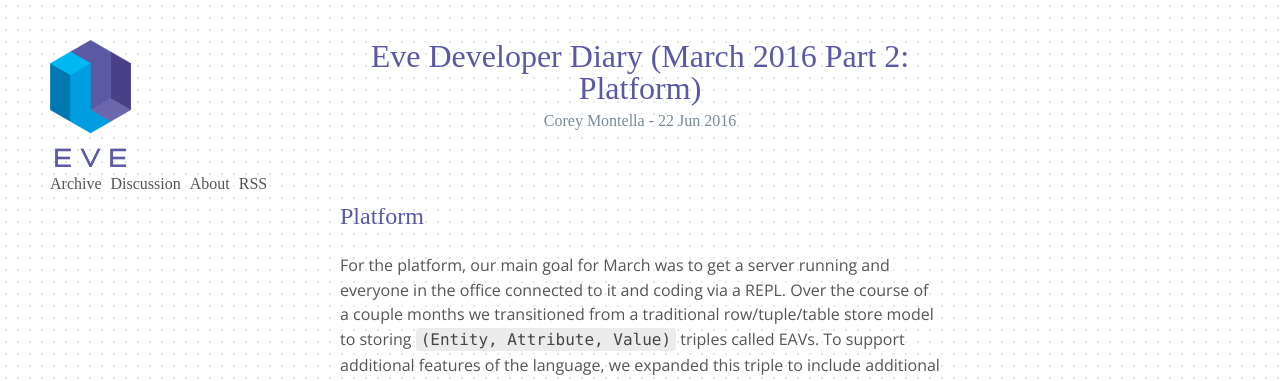
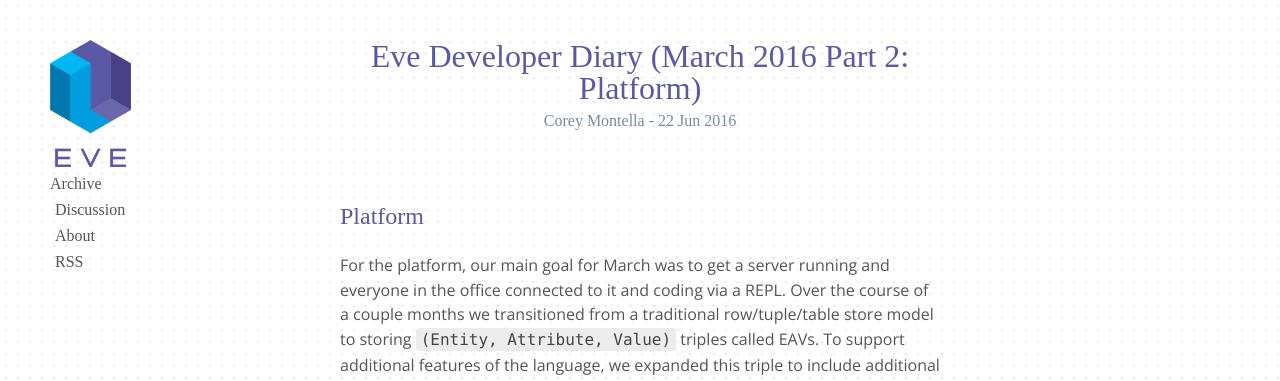
Before and after one commit to Kodowa/incidentalcomplexity, a Jekyll site: the page built from index.html, in a window 1280 px wide. Shown: the top 381 px of the page. Built offline with Jekyll 4.4.1, drawn with Linux system fonts in a browser that asks for light colours; some web fonts are replaced.

Commit message:
Style nav differently

```diff
--- a/css/blog.css
+++ b/css/blog.css
@@ -125,6 +125,7 @@
 and (max-width : 1350px) {
   #blogposts { width: 600px; }
   .post img, .post object, .post iframe { max-width: 600px;}
+  .nav li {display: inherit; margin-bottom: 10px; margin-left: 0px;}
 }
 
 
```
